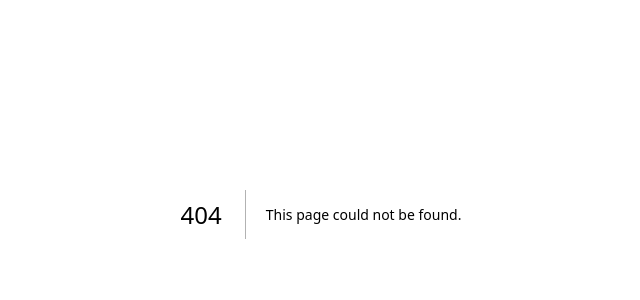
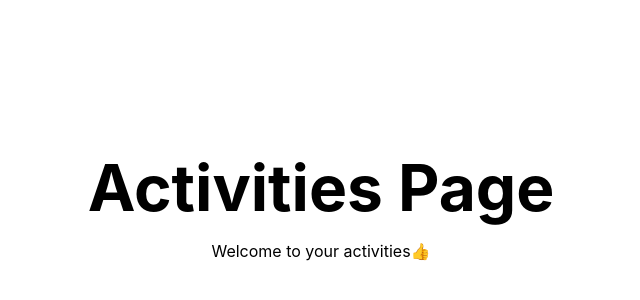
Before and after one commit to Adamo-O/Roma-Invicta, a Next.js app: page /activities in a window 1280 px wide. Before the commit this address had no page. Shown: the part 186-486 px from the top of the page, without its empty margins (319-959 px from the left). Built offline with nearby package versions, Linux system fonts and the light colour scheme.

Commit message:
Fixed eslint issue, added activities page

```diff
--- /dev/null
+++ b/pages/activities/index.js
@@ -0,0 +1,22 @@
+import Head from 'next/head'
+import Image from 'next/image'
+import styles from '../../styles/Home.module.css'
+
+export default function Home() {
+  return (
+    <div className={styles.container}>
+      <Head>
+        <title>Activities</title>
+        <meta name="description" content="Generated by create next app" />
+        <link rel="icon" href="/favicon.ico" />
+      </Head>
+
+      <main className={styles.main}>
+        <h1 className={styles.title}>
+          Activities Page
+        </h1>
+        <p>Welcome to your activities👍</p>
+      </main>
+    </div>
+  )
+}
```
Also changed, not shown: .eslintrc.json.
